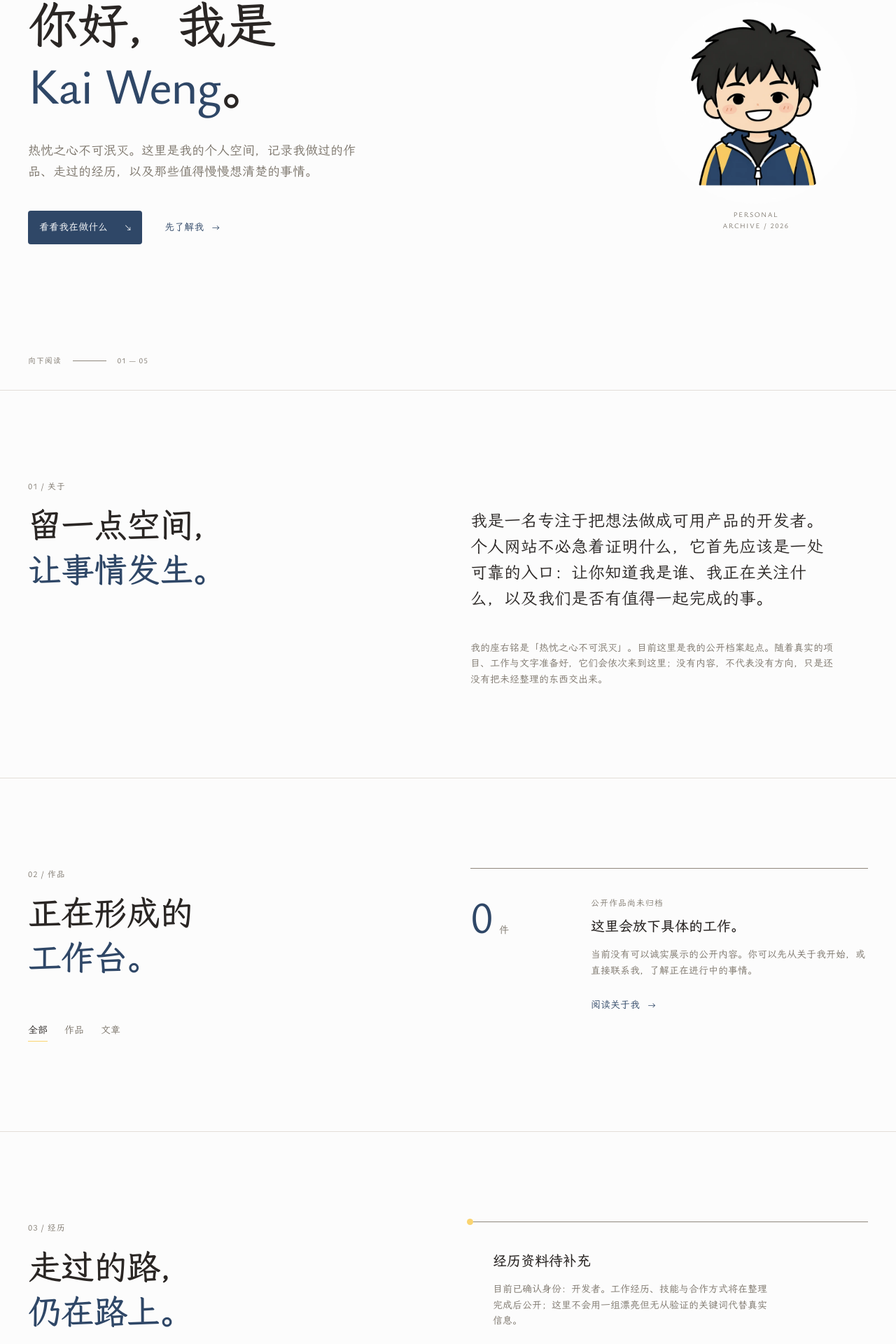
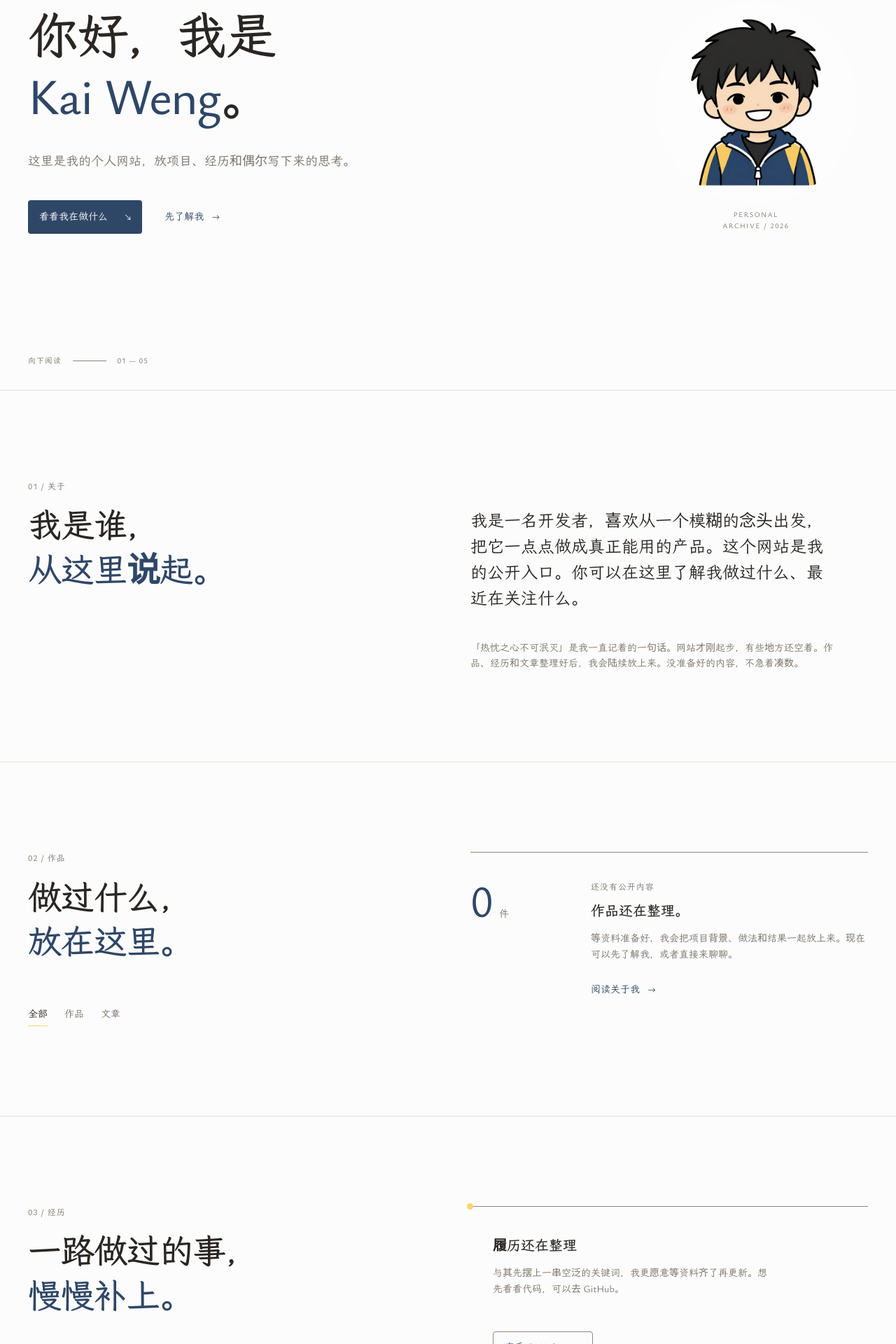
Before and after one commit to jokerwon/jokerwon.github.io, a Next.js app: page / in a window 1280 px wide. Shown: the part 293-2213 px from the top of the page at 70% size. Built offline with nearby package versions, Linux system fonts and the light colour scheme.

Commit message:
Polish homepage copy

```diff
--- a/app/page.tsx
+++ b/app/page.tsx
@@ -16,9 +16,9 @@ const filters = ["全部", "作品", "文章"];
 const githubUrl = "https://github.com/jokerwon";
 
 const principles = [
-  { number: "01", title: "先理解，再行动", description: "把复杂问题拆成可以被看见、被讨论、被完成的下一步。" },
-  { number: "02", title: "让内容留下来", description: "不追逐短暂的注意力，为值得回看的内容建立清晰结构。" },
-  { number: "03", title: "保持开放", description: "好的作品不是答案的终点，而是下一次思考能够继续发生的容器。" },
+  { number: "01", title: "先弄明白，再动手", description: "碰到复杂问题，我会先把目标和边界问清楚，再拆成下一步。" },
+  { number: "02", title: "做能用的东西", description: "想法落到产品里，才有机会被验证。比起漂亮概念，我更在意它能不能解决问题。" },
+  { number: "03", title: "保持好奇", description: "技术会变，答案也会变。多试一次、多问一句，通常比急着下结论更有用。" },
 ];
 
 export default function Home() {
@@ -43,7 +43,7 @@ export default function Home() {
           <div className="hero-copy">
             <p className="eyebrow"><span className="status-dot" aria-hidden="true" />开发者 · Kai Weng</p>
             <h1 id="hero-title">你好，我是<br /><em>Kai Weng</em>。</h1>
-            <p className="hero-lede">热忱之心不可泯灭。这里是我的个人空间，记录我做过的作品、走过的经历，以及那些值得慢慢想清楚的事情。</p>
+            <p className="hero-lede">这里是我的个人网站，放项目、经历和偶尔写下来的思考。</p>
             <div className="hero-actions">
               <a className="button button-primary" href="#work">看看我在做什么 <span aria-hidden="true">↘</span></a>
               <a className="text-link" href="#about">先了解我 <span aria-hidden="true">→</span></a>
@@ -64,25 +64,25 @@ export default function Home() {
       </div>
 
       <section id="about" className="section about-section" aria-labelledby="about-title">
-        <div className="section-heading"><p className="section-index">01 / 关于</p><h2 id="about-title">留一点空间，<br /><em>让事情发生。</em></h2></div>
-        <div className="about-body"><p className="large-copy">我是一名专注于把想法做成可用产品的开发者。个人网站不必急着证明什么，它首先应该是一处可靠的入口：让你知道我是谁、我正在关注什么，以及我们是否有值得一起完成的事。</p><p className="small-copy">我的座右铭是「热忱之心不可泯灭」。目前这里是我的公开档案起点。随着真实的项目、工作与文字准备好，它们会依次来到这里；没有内容，不代表没有方向，只是还没有把未经整理的东西交出来。</p></div>
+        <div className="section-heading"><p className="section-index">01 / 关于</p><h2 id="about-title">我是谁，<br /><em>从这里说起。</em></h2></div>
+        <div className="about-body"><p className="large-copy">我是一名开发者，喜欢从一个模糊的念头出发，把它一点点做成真正能用的产品。这个网站是我的公开入口。你可以在这里了解我做过什么、最近在关注什么。</p><p className="small-copy">「热忱之心不可泯灭」是我一直记着的一句话。网站才刚起步，有些地方还空着。作品、经历和文章整理好后，我会陆续放上来。没准备好的内容，不急着凑数。</p></div>
       </section>
 
       <section id="work" className="section work-section" aria-labelledby="work-title">
-        <div className="section-heading split-heading"><div><p className="section-index">02 / 作品</p><h2 id="work-title">正在形成的<br /><em>工作台。</em></h2></div><div className="filters" role="group" aria-label="内容筛选">{filters.map((filter) => <button key={filter} className={activeFilter === filter ? "filter active" : "filter"} type="button" onClick={() => setActiveFilter(filter)} aria-pressed={activeFilter === filter}>{filter}</button>)}</div></div>
-        <div className="empty-state"><div className="empty-number">0<span>件</span></div><div><p className="empty-kicker">{activeFilter === "全部" ? "公开作品尚未归档" : `公开${activeFilter}尚未归档`}</p><h3>这里会放下具体的工作。</h3><p>当前没有可以诚实展示的公开内容。你可以先从关于我开始，或直接联系我，了解正在进行中的事情。</p><a className="text-link" href="#about">阅读关于我 <span aria-hidden="true">→</span></a></div></div>
+        <div className="section-heading split-heading"><div><p className="section-index">02 / 作品</p><h2 id="work-title">做过什么，<br /><em>放在这里。</em></h2></div><div className="filters" role="group" aria-label="内容筛选">{filters.map((filter) => <button key={filter} className={activeFilter === filter ? "filter active" : "filter"} type="button" onClick={() => setActiveFilter(filter)} aria-pressed={activeFilter === filter}>{filter}</button>)}</div></div>
+        <div className="empty-state"><div className="empty-number">0<span>件</span></div><div><p className="empty-kicker">{activeFilter === "全部" ? "还没有公开内容" : `还没有公开${activeFilter}`}</p><h3>作品还在整理。</h3><p>等资料准备好，我会把项目背景、做法和结果一起放上来。现在可以先了解我，或者直接来聊聊。</p><a className="text-link" href="#about">阅读关于我 <span aria-hidden="true">→</span></a></div></div>
       </section>
 
       <section id="experience" className="section experience-section" aria-labelledby="experience-title">
-        <div className="section-heading"><p className="section-index">03 / 经历</p><h2 id="experience-title">走过的路，<br /><em>仍在路上。</em></h2></div>
-        <div className="timeline-empty"><span className="timeline-marker" aria-hidden="true" /><div><h3>经历资料待补充</h3><p>目前已确认身份：开发者。工作经历、技能与合作方式将在整理完成后公开；这里不会用一组漂亮但无从验证的关键词代替真实信息。</p><a className="button button-secondary" href={githubUrl} target="_blank" rel="noopener noreferrer">查看 GitHub <span aria-hidden="true">↗</span></a></div></div>
+        <div className="section-heading"><p className="section-index">03 / 经历</p><h2 id="experience-title">一路做过的事，<br /><em>慢慢补上。</em></h2></div>
+        <div className="timeline-empty"><span className="timeline-marker" aria-hidden="true" /><div><h3>履历还在整理</h3><p>与其先摆上一串空泛的关键词，我更愿意等资料齐了再更新。想先看看代码，可以去 GitHub。</p><a className="button button-secondary" href={githubUrl} target="_blank" rel="noopener noreferrer">查看 GitHub <span aria-hidden="true">↗</span></a></div></div>
       </section>
 
-      <section className="section principles-section" aria-labelledby="principles-title"><div className="section-heading"><p className="section-index">04 / 方法</p><h2 id="principles-title">我如何<br /><em>靠近问题。</em></h2></div><div className="principles">{principles.map(({ number, title, description }) => <article className="principle" key={number}><p className="principle-number">{number}</p><h3>{title}</h3><p>{description}</p></article>)}</div></section>
+      <section className="section principles-section" aria-labelledby="principles-title"><div className="section-heading"><p className="section-index">04 / 方法</p><h2 id="principles-title">我做事的<br /><em>三个习惯。</em></h2></div><div className="principles">{principles.map(({ number, title, description }) => <article className="principle" key={number}><p className="principle-number">{number}</p><h3>{title}</h3><p>{description}</p></article>)}</div></section>
 
-      <section id="notes" className="section notes-section" aria-labelledby="notes-title"><div className="section-heading split-heading"><div><p className="section-index">05 / 文章</p><h2 id="notes-title">一些还没写完的<br /><em>想法。</em></h2></div><p className="aside-note">文章会在这里保持<br />作者、日期与上下文。</p></div><div className="notes-empty"><span aria-hidden="true">—</span><p>暂时没有公开文章。<br />先把想法想清楚，再把它写下来。</p></div></section>
+      <section id="notes" className="section notes-section" aria-labelledby="notes-title"><div className="section-heading split-heading"><div><p className="section-index">05 / 文章</p><h2 id="notes-title">写下来，<br /><em>留着以后再看。</em></h2></div><p className="aside-note">写过什么、什么时候写的，<br />都会一起留在这里。</p></div><div className="notes-empty"><span aria-hidden="true">—</span><p>这里还空着。<br />想清楚了再写，不赶更新。</p></div></section>
 
-      <section id="contact" className="contact-section" aria-labelledby="contact-title"><p className="section-index">联系 / GitHub</p><h2 id="contact-title">如果你想聊聊，<br /><em>欢迎找到我。</em></h2><p>目前最直接的公开入口是 GitHub。项目、代码与后续更新会在那里逐步留下记录。</p><a className="button button-primary" href={githubUrl} target="_blank" rel="noopener noreferrer">访问 GitHub <span aria-hidden="true">↗</span></a></section>
+      <section id="contact" className="contact-section" aria-labelledby="contact-title"><p className="section-index">联系 / GitHub</p><h2 id="contact-title">有想法，<br /><em>来聊聊。</em></h2><p>现在可以在 GitHub 找到我。代码和项目进展也会陆续放在那里。</p><a className="button button-primary" href={githubUrl} target="_blank" rel="noopener noreferrer">访问 GitHub <span aria-hidden="true">↗</span></a></section>
 
       <footer className="site-footer"><span>© 2026 Kai Weng</span><span>开发者 · 热忱之心不可泯灭</span><a href={githubUrl} target="_blank" rel="noopener noreferrer">GitHub ↗</a></footer>
     </main>
```
